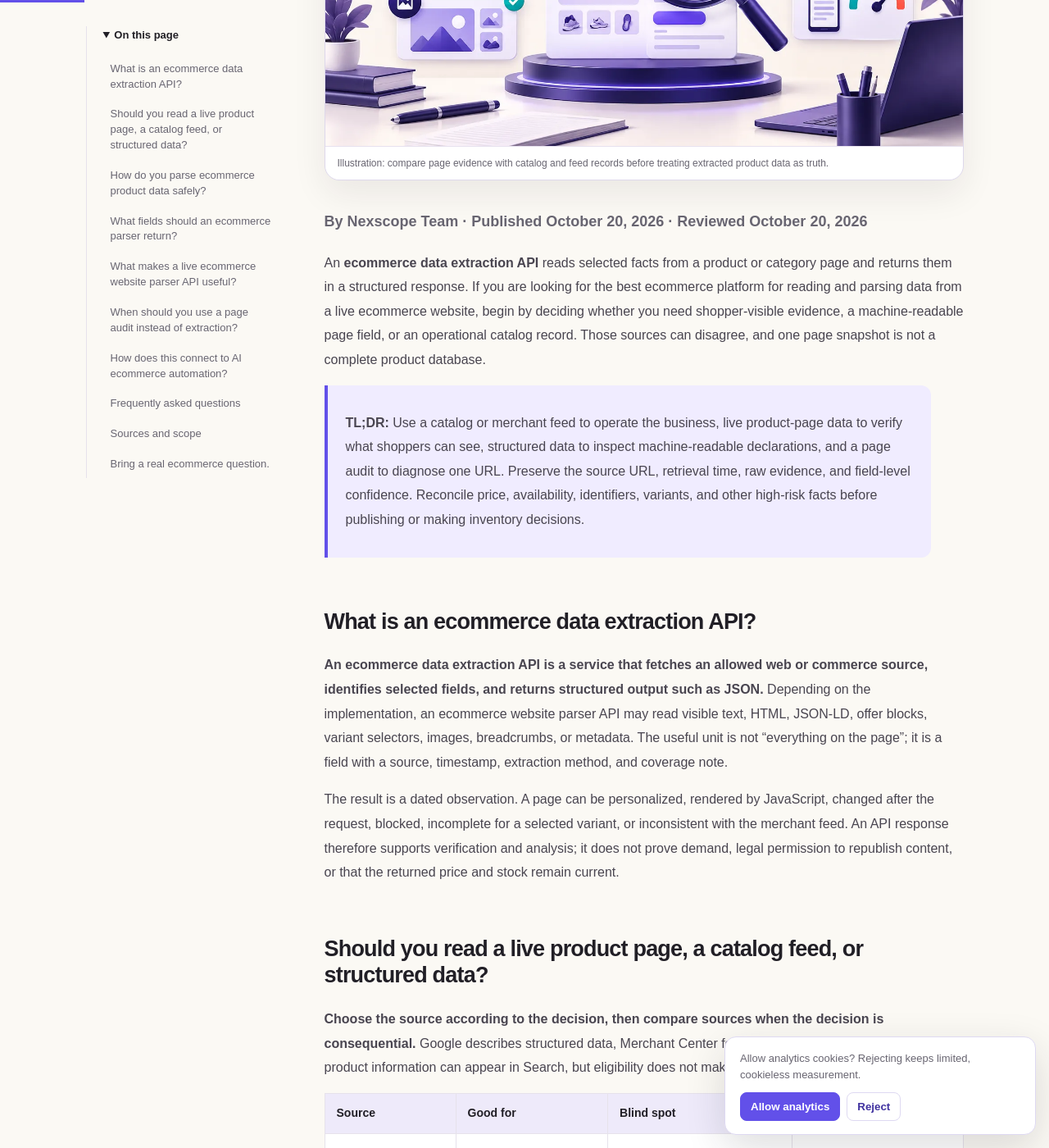
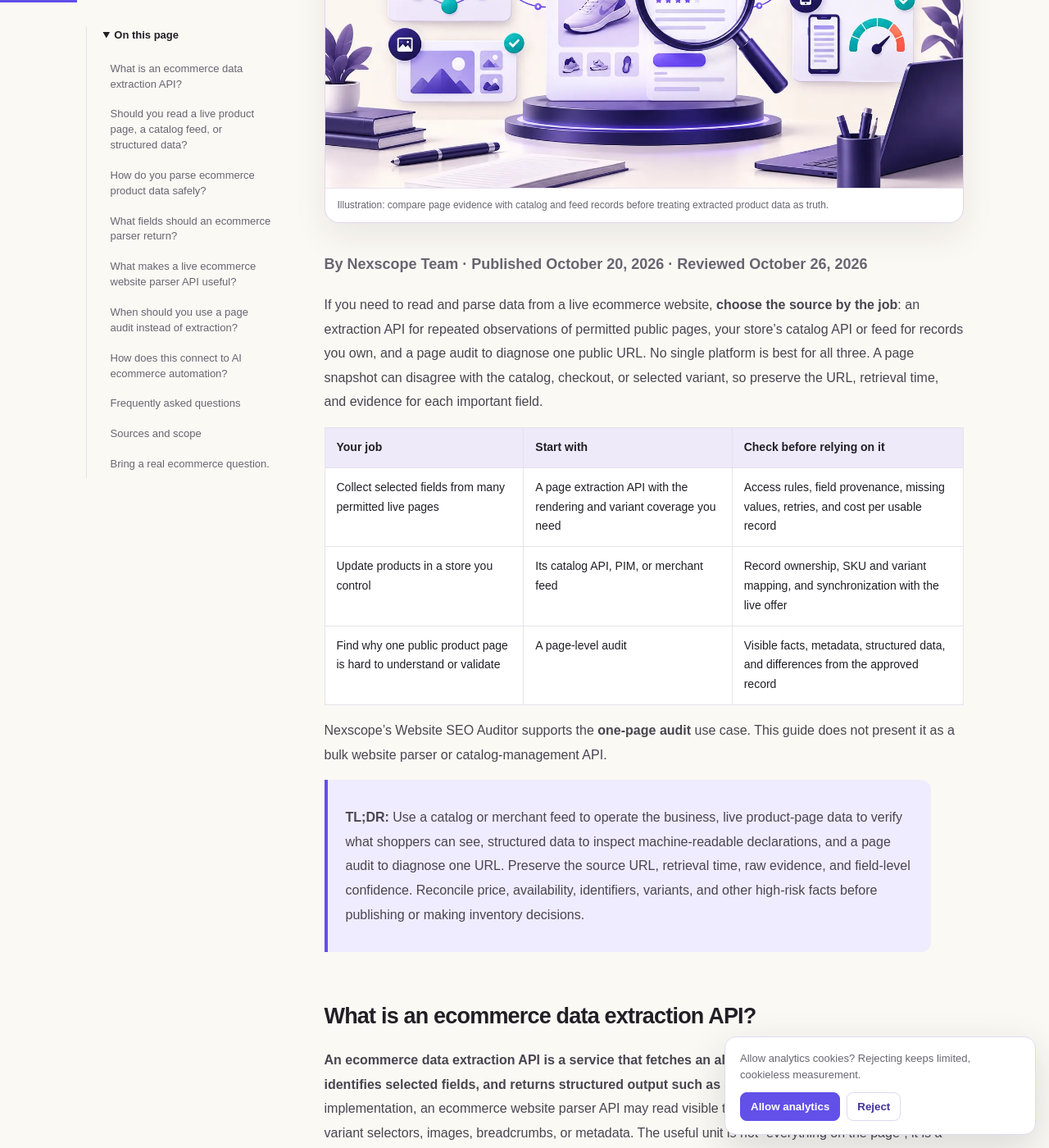
Before and after one commit to nexscope-ai/ecommerce-ai-tools, a Jekyll site: the page built from docs/guides/ecommerce-data-extraction-api.md, in a window 1280 px wide and 1400 px high, scrolled down 676 px. Shown: the whole window at 82% size. Built offline with Jekyll 4.4.1, drawn with Linux system fonts in a browser that asks for light colours; some of the changed text lies outside the part shown.

Commit message:
Improve Learn guide search intent and snippets

```diff
--- a/docs/guides/ecommerce-data-extraction-api.md
+++ b/docs/guides/ecommerce-data-extraction-api.md
@@ -1,12 +1,12 @@
 ---
 layout: default
-title: "Ecommerce Data Extraction API: Read Live Product Pages"
-description: "Compare ecommerce data extraction APIs for reading live product pages. Learn when to use page extraction, structured data, catalog feeds, or a page-level audit."
+title: "Live Ecommerce Data Extraction: API vs Feed vs Page Audit"
+description: "Need to parse a live product page? Choose between a data extraction API, catalog feed and page audit, then check variants, source evidence and field accuracy."
 permalink: /ecommerce-data-extraction-api/
 date_published: 2026-10-20
-date_modified: 2026-10-20
-last_modified_at: 2026-10-20
-last_reviewed: 2026-10-20
+date_modified: 2026-10-26
+last_modified_at: 2026-10-26
+last_reviewed: 2026-10-26
 author: Nexscope Team
 schema_type: Article
 og_type: article
@@ -33,13 +33,21 @@
     answer: "No. Accuracy depends on rendering, page changes, variants, access rules, missing fields, and timestamp. Preserve raw evidence and validate high-risk fields such as price, availability, identifiers, compatibility, and shipping."
 ---
 
-# Ecommerce data extraction API: how to read live product pages
+# How to parse live ecommerce product data: API, feed, or page audit?
 
 {% include article-visual.html %}
 
-**By Nexscope Team · Published October 20, 2026 · Reviewed October 20, 2026**
+**By Nexscope Team · Published October 20, 2026 · Reviewed October 26, 2026**
 
-An **ecommerce data extraction API** reads selected facts from a product or category page and returns them in a structured response. If you are looking for the best ecommerce platform for reading and parsing data from a live ecommerce website, begin by deciding whether you need shopper-visible evidence, a machine-readable page field, or an operational catalog record. Those sources can disagree, and one page snapshot is not a complete product database.
+If you need to read and parse data from a live ecommerce website, **choose the source by the job**: an extraction API for repeated observations of permitted public pages, your store's catalog API or feed for records you own, and a page audit to diagnose one public URL. No single platform is best for all three. A page snapshot can disagree with the catalog, checkout, or selected variant, so preserve the URL, retrieval time, and evidence for each important field.
+
+| Your job | Start with | Check before relying on it |
+| --- | --- | --- |
+| Collect selected fields from many permitted live pages | A page extraction API with the rendering and variant coverage you need | Access rules, field provenance, missing values, retries, and cost per usable record |
+| Update products in a store you control | Its catalog API, PIM, or merchant feed | Record ownership, SKU and variant mapping, and synchronization with the live offer |
+| Find why one public product page is hard to understand or validate | A page-level audit | Visible facts, metadata, structured data, and differences from the approved record |
+
+Nexscope's Website SEO Auditor supports the **one-page audit** use case. This guide does not present it as a bulk website parser or catalog-management API.
 
 > **TL;DR:** Use a catalog or merchant feed to operate the business, live product-page data to verify what shoppers can see, structured data to inspect machine-readable declarations, and a page audit to diagnose one URL. Preserve the source URL, retrieval time, raw evidence, and field-level confidence. Reconcile price, availability, identifiers, variants, and other high-risk facts before publishing or making inventory decisions.
 
```
Also changed, not shown: docs/ecommerce-trends/seo-keyword-api-content-plan.md (+26 -7 lines), docs/ecommerce-trends/tiktok-shop-holiday-shopping-2026-seller-guide.md (+13 -14 lines), docs/guides/ecommerce-product-data-enrichment.md (+9 -9 lines).
